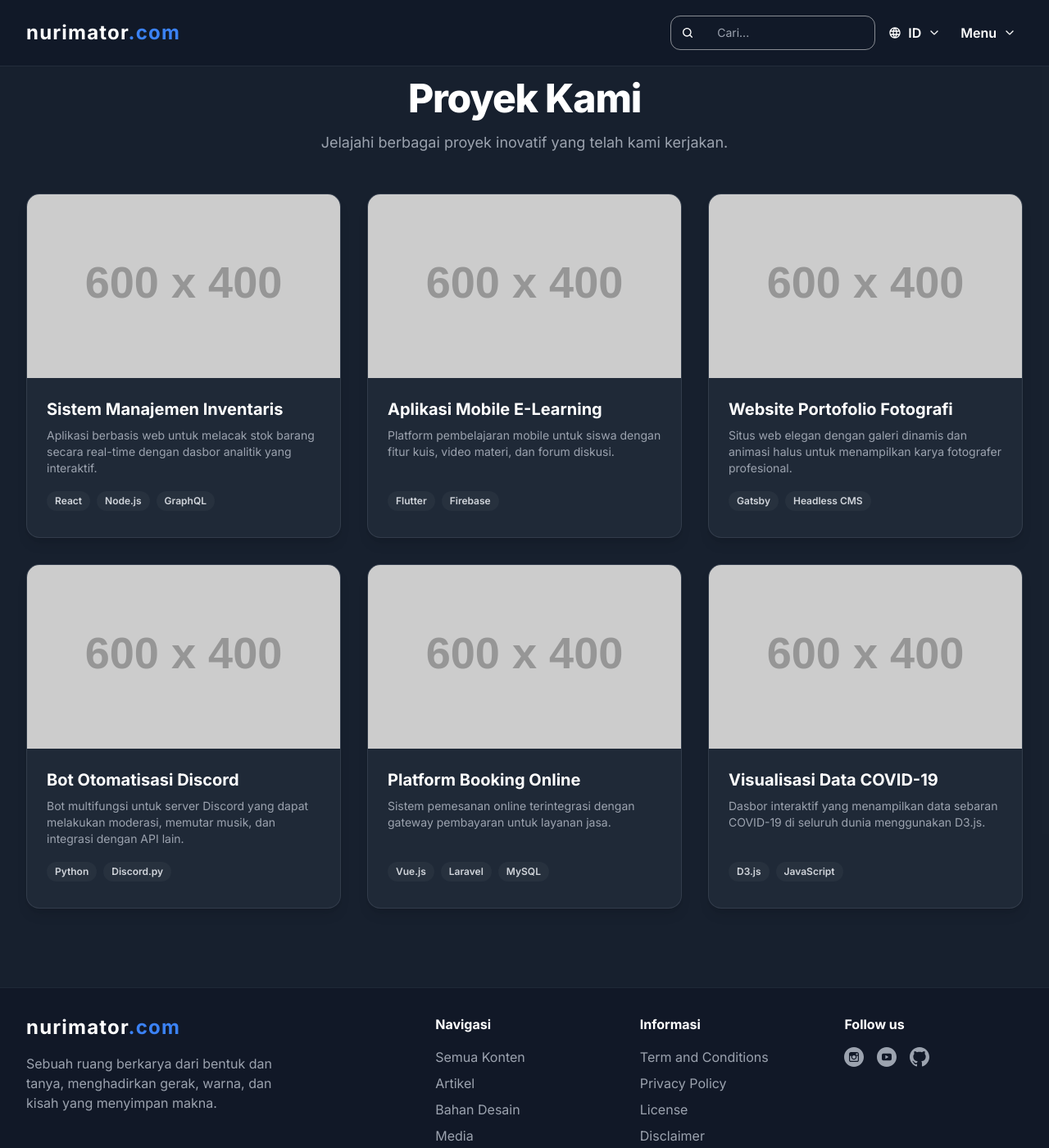
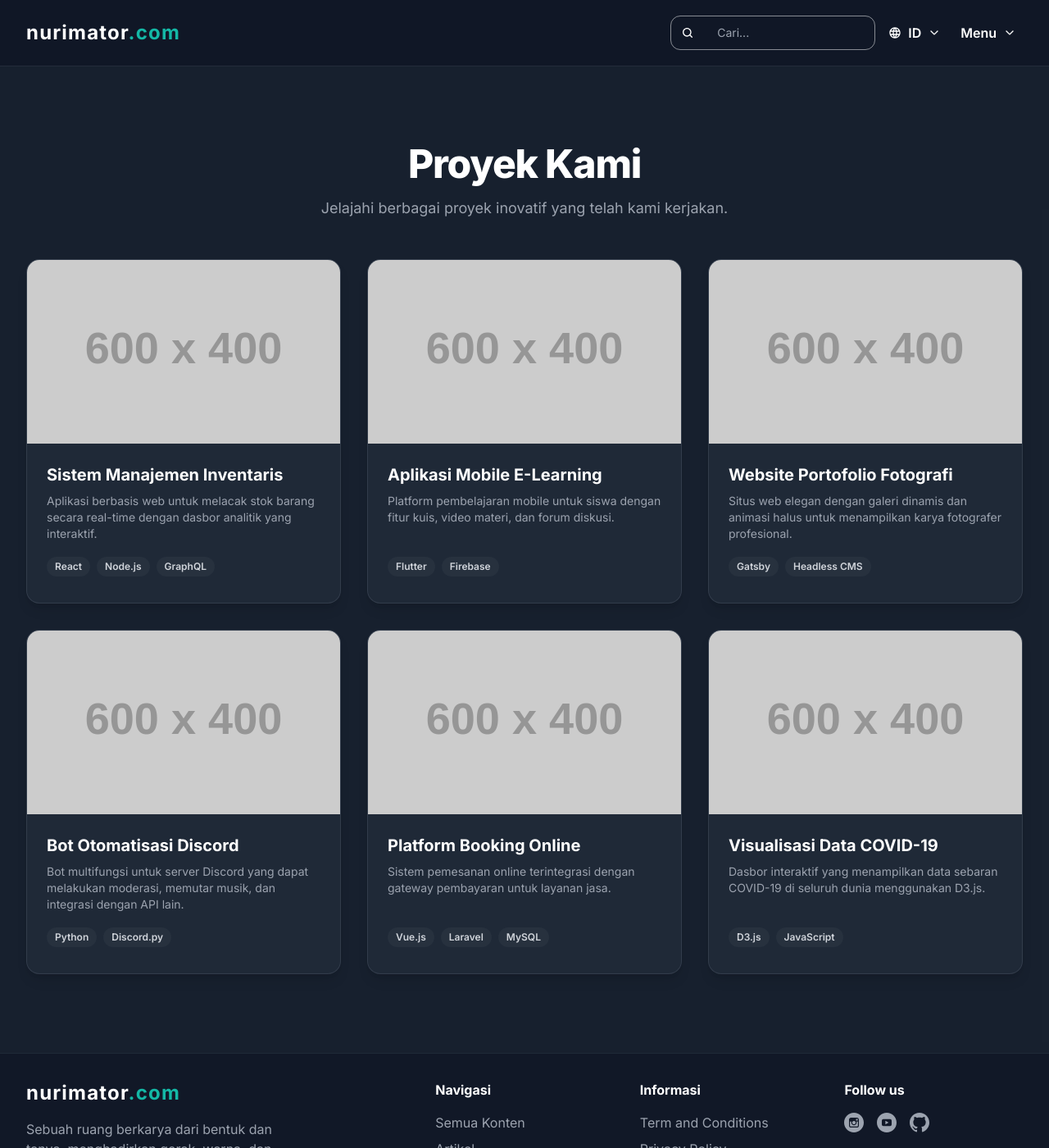
Before and after one commit to nurimator/n.dayverse.id, a Jekyll site: the page built from unused/proyek.html, in a window 1280 px wide and 1400 px high. Shown: the whole window at 82% size. Built offline with Jekyll 4.4.1, drawn with Linux system fonts in a browser that asks for light colours; nearby versions of some CDN libraries.

Commit message:
update: teal color theme, shining hover, consistent card

```diff
--- a/_includes/footer.html
+++ b/_includes/footer.html
@@ -3,7 +3,7 @@
         <div class="flex flex-wrap sm:grid sm:grid-cols-3 md:grid-cols-5 gap-8">
             <div class="md:col-span-2 lg:col-span-2">
                 <a href="#" class="text-2xl font-bold text-white tracking-wider">
-                    nurimator<span class="text-blue-500">.com</span>
+                    nurimator<span class="text-teal-500">.com</span>
                 </a>
                 <p id="footer-description" class="mt-4 text-gray-400 max-w-xs">Sebuah ruang berkarya dari bentuk dan tanya, menghadirkan gerak, warna, dan kisah yang menyimpan makna.</p>
             </div>
@@ -11,36 +11,36 @@
             <div>
                 <h4 id="footer-nav-title" class="font-bold text-white mb-4">Navigasi</h4>
                 <ul id="footer-nav-links" class="space-y-2">
-                    <li><a href="/id/all/" class="text-gray-400 hover:text-blue-400">Semua Konten</a></li>
-                    <li><a href="/id/articles/" class="text-gray-400 hover:text-blue-400">Artikel</a></li>
-                    <li><a href="/id/resources/" class="text-gray-400 hover:text-blue-400">Bahan Desain</a></li>
-                    <li><a href="/id/media/" class="text-gray-400 hover:text-blue-400">Media</a></li>
-                    <li><a href="/id/donate" class="text-gray-400 hover:text-blue-400">Donasi</a></li>
+                    <li><a href="/id/all/" class="text-gray-400 hover:text-teal-400">Semua Konten</a></li>
+                    <li><a href="/id/articles/" class="text-gray-400 hover:text-teal-400">Artikel</a></li>
+                    <li><a href="/id/resources/" class="text-gray-400 hover:text-teal-400">Bahan Desain</a></li>
+                    <li><a href="/id/media/" class="text-gray-400 hover:text-teal-400">Media</a></li>
+                    <li><a href="/id/donate" class="text-gray-400 hover:text-teal-400">Donasi</a></li>
                 </ul>
             </div>
             <div>
                 <h4 id="footer-info-title" class="font-bold text-white mb-4">Informasi</h4>
                 <ul id="footer-info-links" class="space-y-2">
-                    <li><a href="/term-and-conditions" class="text-gray-400 hover:text-blue-400">Term and Conditions</a></li>
-                    <li><a href="/privacy-policy" class="text-gray-400 hover:text-blue-400">Privacy Policy</a></li>
-                    <li><a href="/license" class="text-gray-400 hover:text-blue-400">License</a></li>
-                    <li><a href="/disclaimer" class="text-gray-400 hover:text-blue-400">Disclaimer</a></li>
-                    <li><a href="/id/about-us" class="text-gray-400 hover:text-blue-400">About Us</a></li>
+                    <li><a href="/term-and-conditions" class="text-gray-400 hover:text-teal-400">Term and Conditions</a></li>
+                    <li><a href="/privacy-policy" class="text-gray-400 hover:text-teal-400">Privacy Policy</a></li>
+                    <li><a href="/license" class="text-gray-400 hover:text-teal-400">License</a></li>
+                    <li><a href="/disclaimer" class="text-gray-400 hover:text-teal-400">Disclaimer</a></li>
+                    <li><a href="/id/about" class="text-gray-400 hover:text-teal-400">About Us</a></li>
                 </ul>
             </div>
             <div class="sm:col-span-3 md:col-span-1">
                 <h4 id="footer-social-title" class="font-bold text-white mb-4">Follow us</h4>
                 <div class="flex space-x-4">
                     <!-- Instagram -->
-                    <a href="https://www.instagram.com/nurimator" class="text-gray-400 hover:text-blue-400" aria-label="Instagram">
+                    <a href="https://www.instagram.com/nurimator" class="text-gray-400 hover:text-teal-400" aria-label="Instagram">
                         <svg xmlns="http://www.w3.org/2000/svg" viewBox="-143 145 512 512" class="w-6 h-6 fill-current"><path d="M113,446c24.8,0,45.1-20.2,45.1-45.1c0-9.8-3.2-18.9-8.5-26.3c-8.2-11.3-21.5-18.8-36.5-18.8s-28.3,7.4-36.5,18.8 c-5.3,7.4-8.5,16.5-8.5,26.3C68,425.8,88.2,446,113,446z"/><polygon points="211.4,345.9 211.4,308.1 211.4,302.5 205.8,302.5 168,302.6 168.2,346"/><path d="M183,401c0,38.6-31.4,70-70,70c-38.6,0-70-31.4-70-70c0-9.3,1.9-18.2,5.2-26.3H10v104.8C10,493,21,504,34.5,504h157 c13.5,0,24.5-11,24.5-24.5V374.7h-38.2C181.2,382.8,183,391.7,183,401z"/><path d="M113,145c-141.4,0-256,114.6-256,256s114.6,256,256,256s256-114.6,256-256S254.4,145,113,145z M241,374.7v104.8 c0,27.3-22.2,49.5-49.5,49.5h-157C7.2,529-15,506.8-15,479.5V374.7v-52.3c0-27.3,22.2-49.5,49.5-49.5h157 c27.3,0,49.5,22.2,49.5,49.5V374.7z"/></svg>
                     </a>
                     <!-- YouTube -->
-                    <a href="https://www.youtube.com/nurimator" class="text-gray-400 hover:text-blue-400" aria-label="YouTube">
+                    <a href="https://www.youtube.com/nurimator" class="text-gray-400 hover:text-teal-400" aria-label="YouTube">
                         <svg xmlns="http://www.w3.org/2000/svg" viewBox="-143 145 512 512" class="w-6 h-6 fill-current"><polygon points="78.9,450.3 162.7,401.1 78.9,351.9"/><path d="M113,145c-141.4,0-256,114.6-256,256s114.6,256,256,256s256-114.6,256-256S254.4,145,113,145z M241,446.8L241,446.8 c0,44.1-44.1,44.1-44.1,44.1H29.1c-44.1,0-44.1-44.1-44.1-44.1v-91.5c0-44.1,44.1-44.1,44.1-44.1h167.8c44.1,0,44.1,44.1,44.1,44.1 V446.8z"/></svg>
                     </a>
                     <!-- GitHub -->
-                    <a href="https://www.github.com/nurimator" class="text-gray-400 hover:text-blue-400" aria-label="GitHub">
+                    <a href="https://www.github.com/nurimator" class="text-gray-400 hover:text-teal-400" aria-label="GitHub">
                         <svg xmlns="http://www.w3.org/2000/svg" viewBox="0 0 20 20" class="w-6 h-6 fill-current"><path d="M10,0C4.478,0,0,4.478,0,10c0,4.418,2.865,8.165,6.839,9.489 c0.5,0.091,0.682-0.217,0.682-0.482c0-0.237-0.009-0.868-0.014-1.703 c-2.782,0.604-3.369-1.34-3.369-1.34c-0.454-1.154-1.109-1.462-1.109-1.462 c-0.908-0.621,0.069-0.609,0.069-0.609c1.004,0.071,1.532,1.032,1.532,1.032 c0.892,1.528,2.341,1.087,2.91,0.831c0.091-0.647,0.349-1.087,0.635-1.337 c-2.221-0.253-4.555-1.111-4.555-4.943c0-1.091,0.39-1.984,1.029-2.681 c-0.103-0.254-0.446-1.272,0.098-2.65c0,0,0.84-0.269,2.75,1.025 c0.797-0.222,1.652-0.333,2.5-0.337c0.848,0.004,1.703,0.115,2.5,0.337 c1.909-1.294,2.748-1.025,2.748-1.025c0.546,1.379,0.202,2.396,0.099,2.65 c0.64,0.697,1.028,1.59,1.028,2.681c0,3.841-2.337,4.687-4.566,4.936 c0.359,0.31,0.678,0.921,0.678,1.857c0,1.34-0.012,2.419-0.012,2.749 c0,0.267,0.18,0.577,0.688,0.479C17.138,18.162,20,14.418,20,10 C20,4.478,15.523,0,10,0z"/></svg>
                     </a>
                 </div>
--- a/_includes/header-v2.html
+++ b/_includes/header-v2.html
@@ -1,4 +1,9 @@
     <style>
+        body {
+            font-family: 'Inter', sans-serif;
+            background-color: #111827; /* bg-gray-900 */
+            padding-top: 80px; /* Placeholder for fixed header */
+        }
         /* Kelas untuk item menu yang terlihat */
         .menu-item-visible {
             opacity: 1;
@@ -9,18 +14,28 @@
             opacity: 0;
             transform: translateY(-15px);
         }
+        /* [UPDATE] Transisi untuk latar belakang menu */
+        #menu-background-overlay {
+            opacity: 0;
+            visibility: hidden;
+            transition: opacity 0.3s ease-in-out, visibility 0.3s;
+        }
+        #menu-background-overlay.visible {
+            opacity: 1;
+            visibility: visible;
+        }
     </style>
 
 <header id="header" class="bg-gray-900/80 backdrop-blur-md fixed top-0 left-0 right-0 z-50 border-b border-gray-700/50">
     <div class="container mx-auto px-4 sm:px-6 lg:px-8">
         <!-- Konten header utama untuk mobile dan desktop -->
         <div id="header-main-content" class="flex items-center justify-between h-16 lg:h-20">
-            <a href="/index.html" class="text-2xl font-bold text-white tracking-wider">nurimator<span class="text-blue-500">.com</span></a>
+            <a href="/index.html" class="text-2xl font-bold text-white tracking-wider">nurimator<span class="text-teal-500">.com</span></a>
 
             <!-- Kontrol Desktop -->
             <div class="hidden lg:flex items-center space-x-2">
                 <form id="desktop-search-form" action="/id/all/" method="GET" class="relative">
-                    <div class="group flex items-stretch border border-white/50 rounded-xl focus-within:ring-2 focus-within:ring-blue-500 focus-within:border-blue-500 transition-all duration-300 overflow-hidden">
+                    <div class="group flex items-stretch border border-white/50 rounded-xl focus-within:ring-2 focus-within:ring-teal-500 focus-within:border-teal-500 transition-all duration-300 overflow-hidden">
                         <button type="submit" aria-label="Cari" class="bg-transparent group-focus-within:bg-gray-700 px-3 flex items-center text-white hover:bg-gray-600 transition-colors">
                             <svg width="16" height="16" viewBox="0 0 24 24" fill="currentColor" xmlns="http://www.w3.org/2000/svg" class="w-4 h-4"><path fill-rule="evenodd" clip-rule="evenodd" d="M11 5C7.68629 5 5 7.68629 5 11C5 14.3137 7.68629 17 11 17C14.3137 17 17 14.3137 17 11C17 7.68629 14.3137 5 11 5ZM3 11C3 6.58172 6.58172 3 11 3C15.4183 3 19 6.58172 19 11C19 12.8487 18.3729 14.551 17.3199 15.9056L20.7071 19.2929C21.0976 19.6834 21.0976 20.3166 20.7071 20.7071C20.3166 21.0976 19.6834 21.0976 19.2929 20.7071L15.9056 17.3199C14.551 18.3729 12.8487 19 11 19C6.58172 19 3 15.4183 3 11Z"/></svg>
                         </button>
@@ -61,7 +76,7 @@
         <!-- Tampilan Pencarian Mobile -->
         <div id="mobile-search-view" class="hidden items-center h-16 lg:h-20">
             <form id="mobile-search-form" action="/id/all/" method="GET" class="relative w-full flex items-center">
-                <div class="flex items-stretch border border-gray-600 rounded-xl w-full focus-within:ring-2 focus-within:ring-blue-500 focus-within:border-blue-500 transition-all duration-300 overflow-hidden">
+                <div class="flex items-stretch border border-gray-600 rounded-xl w-full focus-within:ring-2 focus-within:ring-teal-500 focus-within:border-teal-500 transition-all duration-300 overflow-hidden">
                     <button type="submit" aria-label="Cari" class="bg-gray-700 px-4 flex items-center text-white hover:bg-gray-600 transition-colors"><svg width="20" height="20" viewBox="0 0 24 24" fill="currentColor" xmlns="http://www.w3.org/2000/svg" class="w-5 h-5"><path fill-rule="evenodd" clip-rule="evenodd" d="M11 5C7.68629 5 5 7.68629 5 11C5 14.3137 7.68629 17 11 17C14.3137 17 17 14.3137 17 11C17 7.68629 14.3137 5 11 5ZM3 11C3 6.58172 6.58172 3 11 3C15.4183 3 19 6.58172 19 11C19 12.8487 18.3729 14.551 17.3199 15.9056L20.7071 19.2929C21.0976 19.6834 21.0976 20.3166 20.7071 20.7071C20.3166 21.0976 19.6834 21.0976 19.2929 20.7071L15.9056 17.3199C14.551 18.3729 12.8487 19 11 19C6.58172 19 3 15.4183 3 11Z"/></svg></button>
                     <input type="text" name="q" id="mobile-search-input" placeholder="Cari di situs ini..." class="bg-gray-800 w-full py-2.5 px-4 focus:outline-none text-white placeholder:text-gray-400 text-base">
                 </div>
@@ -71,6 +86,9 @@
     </div>
 </header>
 
+<!-- [UPDATE] Latar belakang menu dengan transisi -->
+<div id="menu-background-overlay" class="fixed inset-0 bg-black/60 backdrop-blur-sm z-30"></div>
+
 <!-- Kontainer Menu Desktop & Mobile -->
 <div id="desktop-lang-switcher-menu" class="fixed z-40 flex-col items-end space-y-2 hidden"></div>
 <div id="desktop-dropdown-menu" class="fixed z-40 flex-col items-end space-y-2 hidden"></div>
```
Also changed, not shown: id/index.html (+34 -11 lines).
